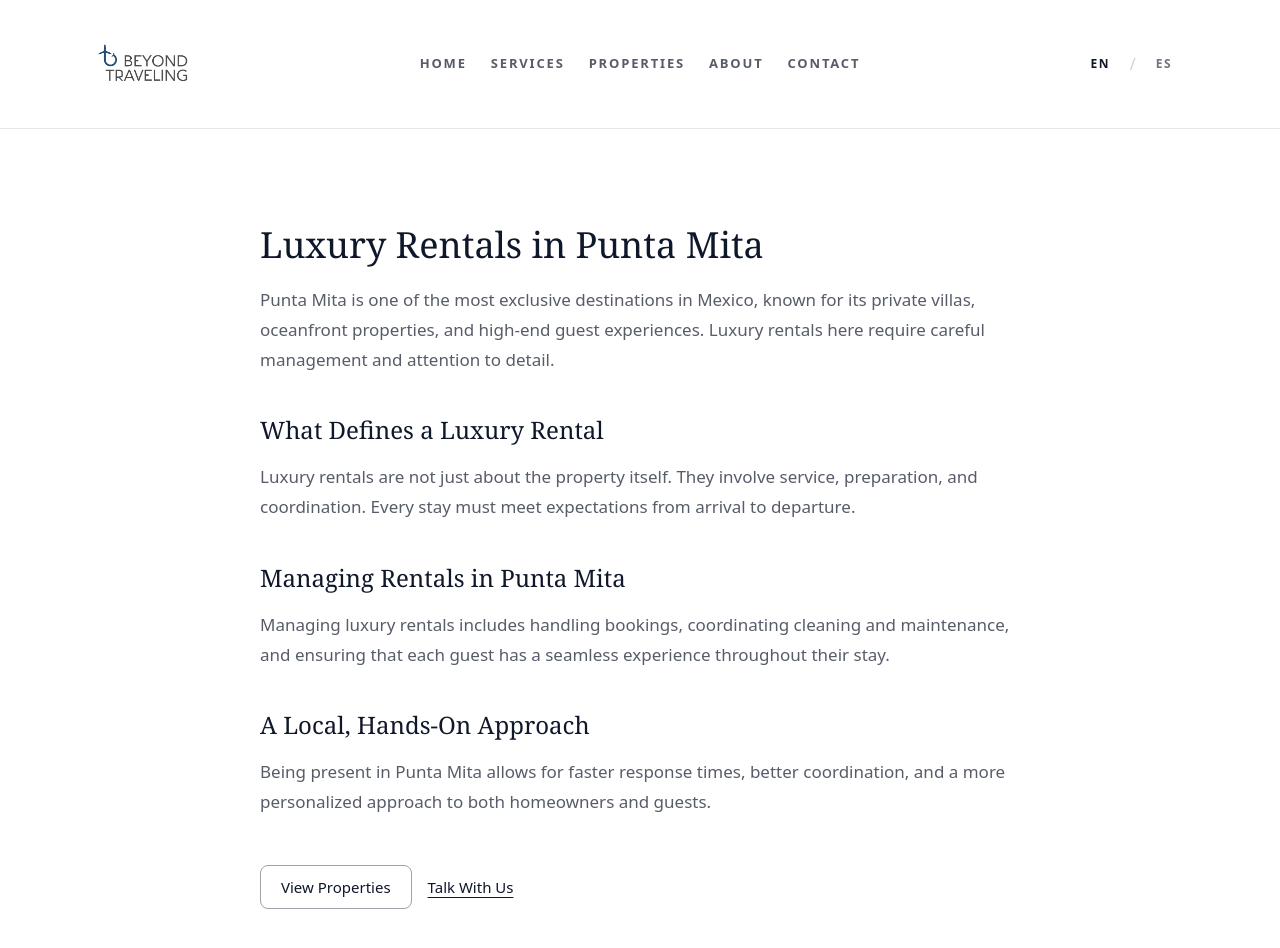
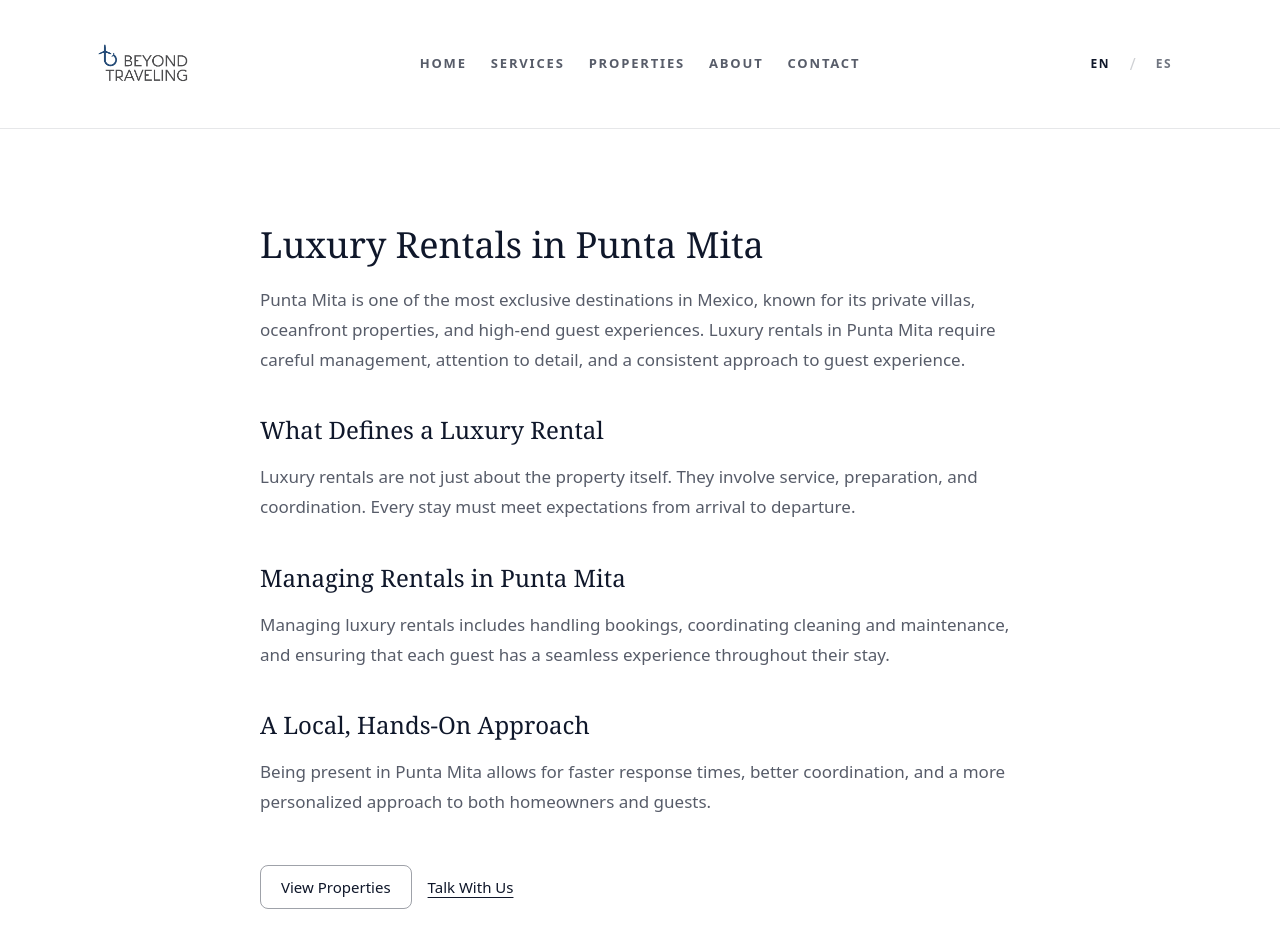
Before and after one commit to jfmichel86/Beyond-traveling-site-new-71, a Next.js app: page /luxury-rentals-punta-mita in a window 1280 px wide. Shown: the top 948 px of the page. Built offline with nearby package versions, Linux system fonts and the light colour scheme.

Commit message:
Update page.tsx

```diff
--- a/app/luxury-rentals-punta-mita/page.tsx
+++ b/app/luxury-rentals-punta-mita/page.tsx
@@ -19,10 +19,10 @@ export default function LuxuryRentalsPage() {
           </h1>
 
           <p className="mt-5 text-[17px] leading-[1.75] text-slate-900/70">
-            Punta Mita is one of the most exclusive destinations in Mexico, known for its private villas,
-            oceanfront properties, and high-end guest experiences. Luxury rentals here require careful
-            management and attention to detail.
-          </p>
+  Punta Mita is one of the most exclusive destinations in Mexico, known for its private villas,
+  oceanfront properties, and high-end guest experiences. Luxury rentals in Punta Mita require
+  careful management, attention to detail, and a consistent approach to guest experience.
+</p>
 
           <h2 className="mt-10 font-serif text-2xl text-slate-900">
             What Defines a Luxury Rental
```
